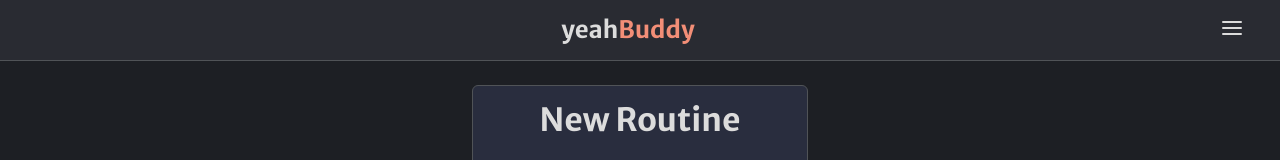
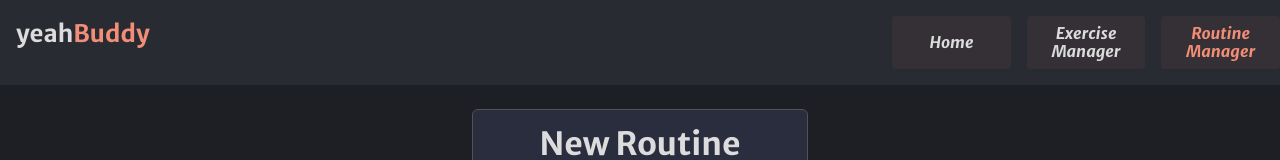
Before and after one commit to Juanfec4/yeah-buddy, a React (Vite) app: page /routines/add in a window 1280 px wide. Shown: the top 160 px of the page. Built offline with nearby package versions, Linux system fonts and the light colour scheme; no server answers.

Commit message:
Added: Responsive navbar

```diff
--- a/src/components/exerciseList/styles.scss
+++ b/src/components/exerciseList/styles.scss
@@ -2,20 +2,18 @@
 @use "../../styles/partials/variables" as *;
 @use "../../styles/partials/responsive" as *;
 .exercise-list {
-  width: max-content;
+  gap: $margin-md;
+  display: grid;
+  grid-template-columns: repeat(1, 1fr);
+  margin: $margin-lg;
+  place-items: center;
   @include md {
-    display: flex;
-    flex-direction: row;
-    flex-wrap: wrap;
-    align-items: flex-start;
-    justify-content: flex-start;
-    align-content: flex-start;
-    width: calc((350px + $padding-sm) * 3);
+    grid-template-columns: repeat(2, 1fr);
   }
-  @include md {
-    width: calc((350px + $padding-sm) * 4);
+  @include md-lg {
+    grid-template-columns: repeat(3, 1fr);
   }
   @include lg {
-    width: calc((350px + $padding-sm) * 5);
+    grid-template-columns: repeat(4, 1fr);
   }
 }
--- a/src/components/ui/misc/listPopUp/styles.scss
+++ b/src/components/ui/misc/listPopUp/styles.scss
@@ -8,7 +8,7 @@
     left: 0;
     bottom: 0;
     right: 0;
-    background-color: rgba($medium-grey, 1);
+    background-color: rgba($dark-jungle-green, 1);
     padding-top: $padding-sm;
     height: max-content;
     min-height: 100%;
--- a/src/components/ui/navbar/index.jsx
+++ b/src/components/ui/navbar/index.jsx
@@ -59,6 +59,35 @@ const Navbar = () => {
               </li>
             </ul>
           ) : null}
+          <ul className="nav__list--desktop">
+            <li className="nav__list-item">
+              <NavLink
+                to="/"
+                className={({ isActive }) => "nav__link" + (isActive ? "--active" : "")}
+                onClick={closeMobileMenu}
+              >
+                Home
+              </NavLink>
+            </li>
+            <li className="nav__list-item">
+              <NavLink
+                to="/exercises"
+                className={({ isActive }) => "nav__link" + (isActive ? "--active" : "")}
+                onClick={closeMobileMenu}
+              >
+                Exercise Manager
+              </NavLink>
+            </li>
+            <li className="nav__list-item">
+              <NavLink
+                to="/routines"
+                className={({ isActive }) => "nav__link" + (isActive ? "--active" : "")}
+                onClick={closeMobileMenu}
+              >
+                Routine Manager
+              </NavLink>
+            </li>
+          </ul>
         </div>
       </nav>
     </>
--- a/src/components/ui/navbar/styles.scss
+++ b/src/components/ui/navbar/styles.scss
@@ -4,19 +4,29 @@
 
 .nav {
   background-color: $baltic-sea;
-  padding: $padding-sm;
+  padding-top: $padding-sm;
   display: flex;
   flex-direction: column;
   width: 100vw;
-  border-bottom: solid 1px $davy-grey;
+  @include md {
+    flex-direction: row;
+    align-items: center;
+    justify-content: space-between;
+    padding-top: 0;
+    padding-bottom: $padding-sm;
+  }
   &__info {
     display: flex;
     justify-content: space-between;
-    margin: 0 $margin-md;
+    padding: 0 $padding-sm;
   }
   &__toggle {
+    display: block;
     &:hover {
       cursor: pointer;
+    }
+    @include md {
+      display: none;
     }
   }
   &__title {
@@ -25,12 +35,51 @@
     &--accent {
       color: $salmon-dark;
     }
+    @include md {
+      text-align: start;
+    }
   }
   &__link {
     color: $white;
     text-decoration: none;
     &--active {
+      @extend .nav__link;
       color: $salmon-dark;
     }
   }
+  &__container {
+    margin-top: $margin-sm;
+    display: flex;
+    justify-content: center;
+    align-items: center;
+  }
+  &__list {
+    list-style: none;
+    margin: 0;
+    padding: 0;
+    width: 100%;
+    &--desktop {
+      @extend .nav__list;
+      display: none;
+      @include md {
+        display: flex;
+        gap: $margin-sm;
+      }
+    }
+  }
+  &__list-item {
+    width: 100%;
+    padding: $padding-sm;
+    text-align: center;
+    border-bottom: solid $border-width $davy-grey;
+    @include md {
+      border: none;
+      display: flex;
+      align-items: center;
+      justify-content: center;
+      border-radius: $border-radius-sm;
+      padding: calc($padding-sm/2);
+      background-color: rgba($salmon-dark, 0.05);
+    }
+  }
 }
```
